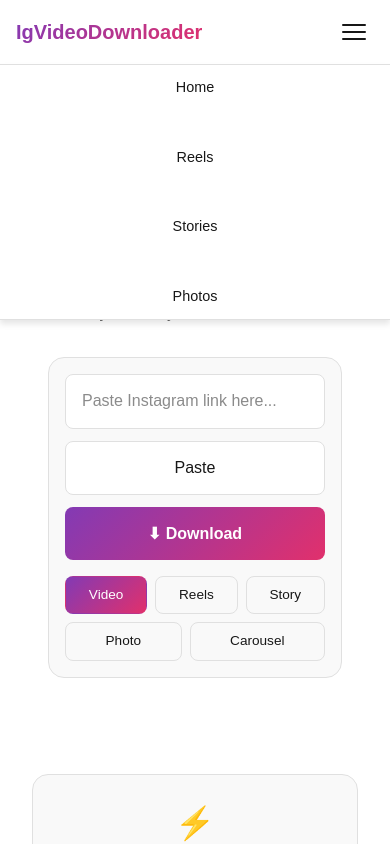
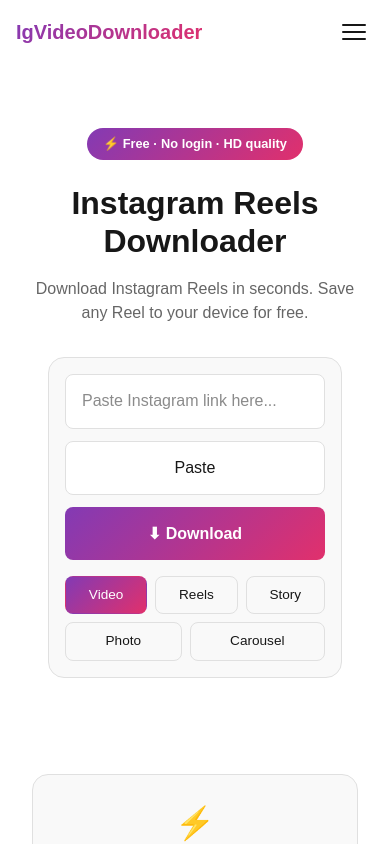
Before and after one commit to SubhamBhowmik/ig_downloader, a Next.js app: page /instagram-reels-downloader in a window 390 px wide. Shown: the top 844 px of the page. Built offline with nearby package versions, Linux system fonts and the light colour scheme.

Commit message:
enhanced mobile UI

```diff
--- a/styles/globals.css
+++ b/styles/globals.css
@@ -217,7 +217,7 @@
     display: block;
   }
 
-  .nav-links {
+  .navbar .nav-links {
     position: absolute;
     top: 100%;
     left: 0;
@@ -228,12 +228,12 @@
     border-bottom: 1px solid var(--border);
     padding: 1rem 2rem;
     gap: 1rem;
-    display: none;
+    display: none !important;
     box-shadow: 0 4px 6px rgba(0, 0, 0, 0.1);
   }
 
-  .nav-links.active {
-    display: flex;
+  .navbar .nav-links.active {
+    display: flex !important;
   }
 
   .nav-links li {
```
